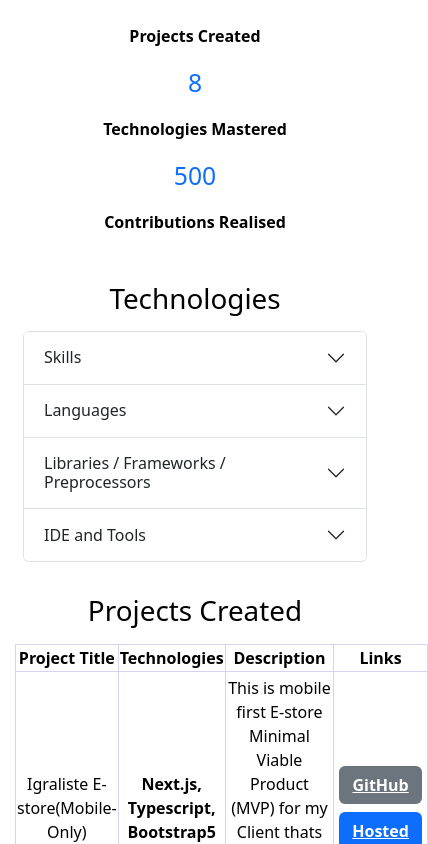
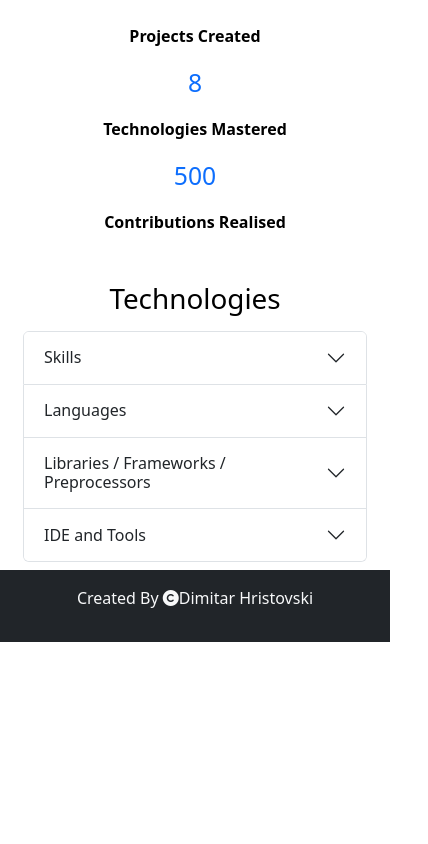
Before and after one commit to DimitarHristovski/My-Portfolio, a React (Create React App) app: page / in a window 390 px wide. Shown: the part 1156-2000 px from the top of the page, 428 px wide, since content can reach past the window. After the commit the page ends 1798 px from the top, so only its background shows below. Built offline with nearby package versions, Linux system fonts and the light colour scheme.

Commit message:
responsiovness fix

```diff
--- a/src/App.css
+++ b/src/App.css
@@ -75,3 +75,13 @@ td {
 .list-style-type-none {
   list-style-type: none;
 }
+@media (max-width: 390px) {
+  .hide-on-small {
+    display: none !important;
+  }
+}
+@media (min-width: 390px) {
+  .hide-on-high {
+    display: none !important;
+  }
+}
--- a/src/components/Projects/ProjectsContainer.tsx
+++ b/src/components/Projects/ProjectsContainer.tsx
@@ -4,8 +4,9 @@ import { projectData } from "../../data/data";
 
 const ProjectsContainer = () => {
   return (
-    <div className="projects-container py-3 col-12">
-      <h1 className="text-center py-2">Projects Created</h1>
+    <>
+      <div className="container-fluid py-3 col-12 hide-on-small ">
+        <h1 className="text-center py-2">Projects Created 2021-2024</h1>
         <div className="row ">
           {projectData.map((project) => (
             <div key={project.id}>
@@ -14,6 +15,10 @@ const ProjectsContainer = () => {
           ))}
         </div>
       </div>
+      <div className="hide-on-high text-center display-1">
+        Coming Soon... Check higher resolution
+      </div>
+    </>
   );
 };
 
--- a/src/components/Projects/projects.tsx
+++ b/src/components/Projects/projects.tsx
@@ -7,8 +7,8 @@ interface CardProps {
 
 const Projects: React.FC<CardProps> = ({ project }) => {
   return (
-    <table className="col-sm-8 offset-sm-2    text-center ">
-      <thead>
+    <table className="  col-md-8 offset-md-2   text-center ">
+      <thead className="col-12">
         <tr>
           <th>Project Title</th>
           <th>Technologies</th>
@@ -16,16 +16,18 @@ const Projects: React.FC<CardProps> = ({ project }) => {
           <th>Links</th>
         </tr>
       </thead>
-      <tbody>
+      <tbody className="col-12">
         <tr>
-          <td className="w-25 align-content-center py-1  ">{project.title}</td>
-          <td className="w-25 fw-bold align-content-center py-1">
+          <td className="w-25 align-content-center py-1  fs-6">
+            {project.title}
+          </td>
+          <td className="w-25 fw-bold align-content-center fs-6 py-1">
             {project.technologies.join(", ")}
           </td>
-          <td className="w-25 align-content-center py-1">
+          <td className="w-25 align-content-center fs-6 py-1">
             {project.description}
           </td>
-          <td className="w-25 align-content-center py-1">
+          <td className="w-25 align-content-center fs-6 py-1">
             <a
               href={project.githubUrl}
               target="_blank"
--- a/src/data/data.tsx
+++ b/src/data/data.tsx
@@ -35,7 +35,7 @@ export const projectData = [
     id: 2,
     title: "LearnHub.mk",
     technologies: ["Next.js", "Typescript", "SCSS"],
-    description: "This a OpenSource Project that im working on",
+    description: "OpenSource Project that im working on",
 
     githubUrl: "https://github.com/learnhubmk/app",
     hostedUrl: "https://learnhub.mk/",
```
Lines whose indentation alone changed are shown as unchanged.
